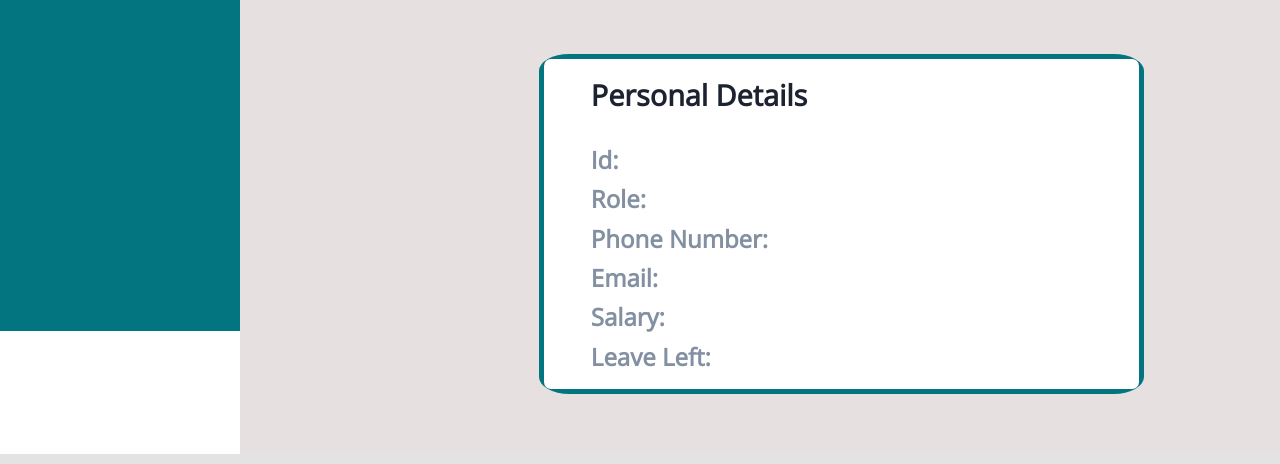
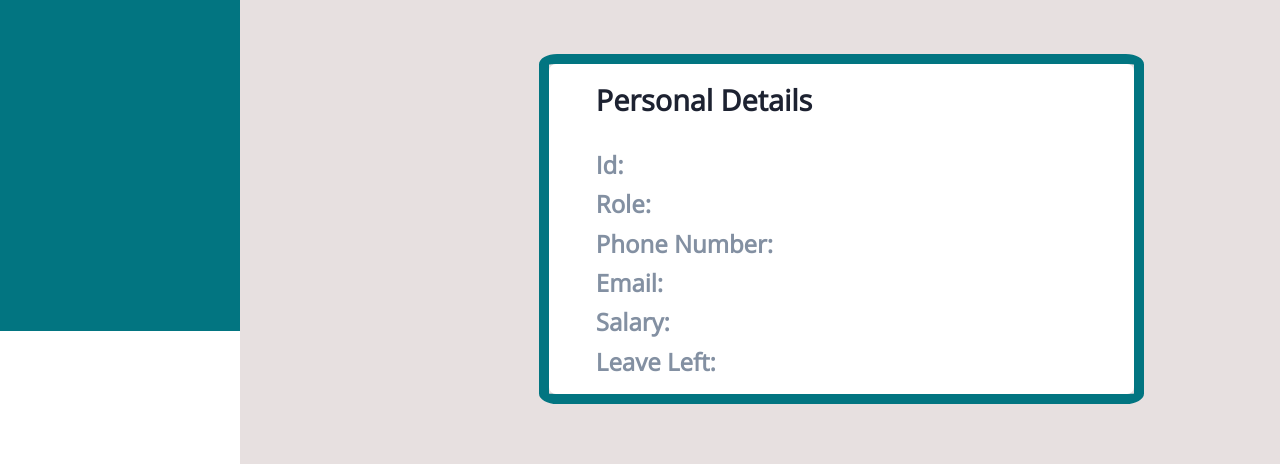
Before and after one commit to theakshay02/Employee-Management-System, a Django app: template EMSproject/templates/dashboard.html in a window 1280 px wide. Shown: the part 469-933 px from the top of the page. Run offline with Django 3.2, Linux system fonts and the light colour scheme; the template is opened without the code that fills it, so the values that code supplies are empty; some libraries are stand-ins or nearby versions.

Commit message:
Changes to dashboard css"

```diff
--- a/EMSproject/assets/styles/style.css
+++ b/EMSproject/assets/styles/style.css
@@ -93,8 +93,8 @@ main {
     height: 50%;
     margin-left: 7.5cm;
     display: grid;
-    border: 5px solid;
-    border-radius: 5%;
+    border: 10px solid;
+    border-radius: 3%;
     border-color: var(--main-color);
 }
 
--- a/EMSproject/static/styles/style.css
+++ b/EMSproject/static/styles/style.css
@@ -93,8 +93,8 @@ main {
     height: 50%;
     margin-left: 7.5cm;
     display: grid;
-    border: 5px solid;
-    border-radius: 5%;
+    border: 10px solid;
+    border-radius: 3%;
     border-color: var(--main-color);
 }
 
--- a/EMSproject/templates/add_emp.html
+++ b/EMSproject/templates/add_emp.html
@@ -17,7 +17,7 @@
             <h3 class="brand">
                 <span class="ti-unlink"></span>
                 <span>Welcome  </span>
-                <span class="ti-menu-alt"></span>
+
             </h3>
 
         </div>
```
